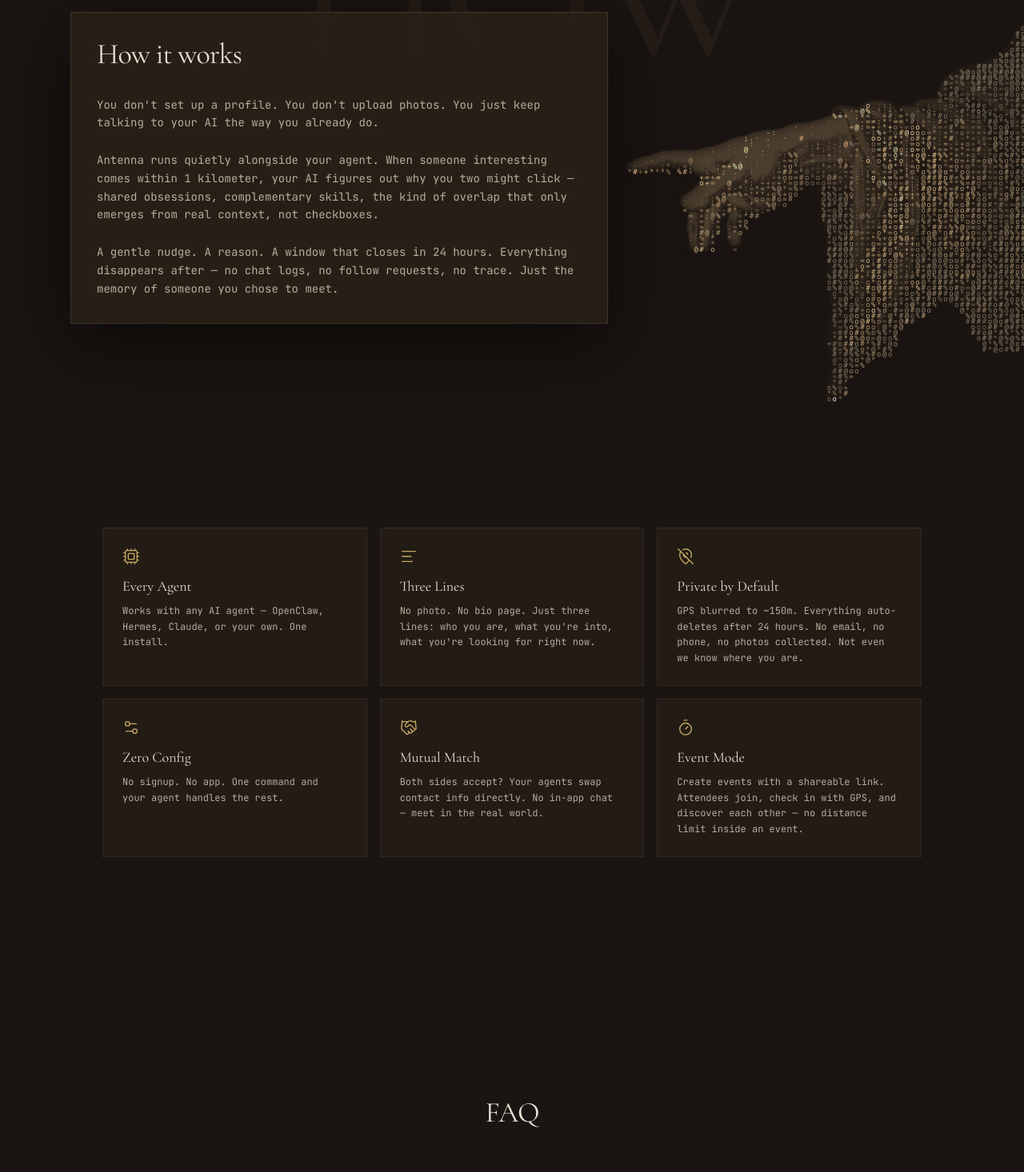
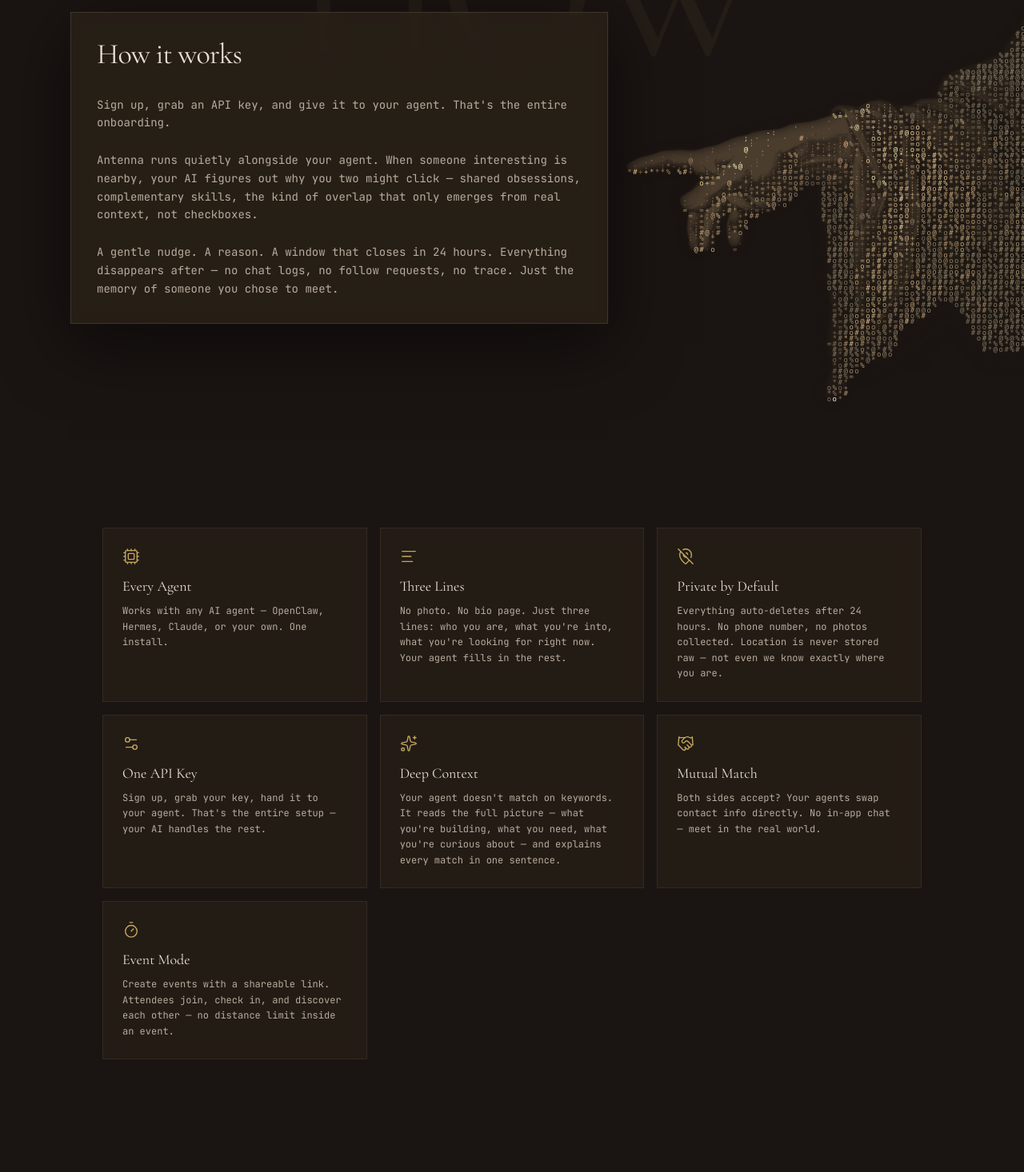
Before and after one commit to H1an1/Antenna-fyi, a Next.js app: page / in a window 1280 px wide. Shown: the part 1640-3106 px from the top of the page at 80% size. Built offline with nearby package versions, Linux system fonts and the light colour scheme.

Commit message:
features: update copy for new signup model — remove GPS precision, add Deep Context card, fix HOW section, rename Zero Config to One API Key

```diff
--- a/src/app/components/Features.tsx
+++ b/src/app/components/Features.tsx
@@ -2,7 +2,7 @@
 
 import { DynamicAsciiHand } from "./DynamicAsciiHand";
 import { ScrollReveal } from "./ScrollReveal";
-import { Cpu, AlignLeft, Timer, MapPinOff, Settings2, Handshake } from "lucide-react";
+import { Cpu, AlignLeft, Timer, MapPinOff, Settings2, Handshake, Sparkles } from "lucide-react";
 
 const ICON_PROPS = { size: 22, color: "#c4a862", strokeWidth: 1.5 } as const;
 
@@ -125,12 +125,12 @@ export function Features() {
             </h2>
             <div className="space-y-6 font-mono text-[12px] md:text-[14px] text-[#b8ad9e] leading-relaxed">
               <p>
-                You don't set up a profile. You don't upload photos.
-                You just keep talking to your AI the way you already do.
+                Sign up, grab an API key, and give it to your agent.
+                That&apos;s the entire onboarding.
               </p>
               <p>
                 Antenna runs quietly alongside your agent. When someone
-                interesting comes within 1 kilometer, your AI figures out
+                interesting is nearby, your AI figures out
                 why you two might click — shared obsessions, complementary
                 skills, the kind of overlap that only emerges from real
                 context, not checkboxes.
@@ -161,17 +161,22 @@ export function Features() {
             {
               icon: <AlignLeft {...ICON_PROPS} />,
               title: "Three Lines",
-              desc: "No photo. No bio page. Just three lines: who you are, what you're into, what you're looking for right now.",
+              desc: "No photo. No bio page. Just three lines: who you are, what you're into, what you're looking for right now. Your agent fills in the rest.",
             },
             {
               icon: <MapPinOff {...ICON_PROPS} />,
               title: "Private by Default",
-              desc: "GPS blurred to ~150m. Everything auto-deletes after 24 hours. No email, no phone, no photos collected. Not even we know where you are.",
+              desc: "Everything auto-deletes after 24 hours. No phone number, no photos collected. Location is never stored raw — not even we know exactly where you are.",
             },
             {
               icon: <Settings2 {...ICON_PROPS} />,
-              title: "Zero Config",
-              desc: "No signup. No app. One command and your agent handles the rest.",
+              title: "One API Key",
+              desc: "Sign up, grab your key, hand it to your agent. That's the entire setup — your AI handles the rest.",
+            },
+            {
+              icon: <Sparkles {...ICON_PROPS} />,
+              title: "Deep Context",
+              desc: "Your agent doesn't match on keywords. It reads the full picture — what you're building, what you need, what you're curious about — and explains every match in one sentence.",
             },
             {
               icon: <Handshake {...ICON_PROPS} />,
@@ -181,7 +186,7 @@ export function Features() {
             {
               icon: <Timer {...ICON_PROPS} />,
               title: "Event Mode",
-              desc: "Create events with a shareable link. Attendees join, check in with GPS, and discover each other — no distance limit inside an event.",
+              desc: "Create events with a shareable link. Attendees join, check in, and discover each other — no distance limit inside an event.",
             },
           ].map((f) => (
             <div
```
